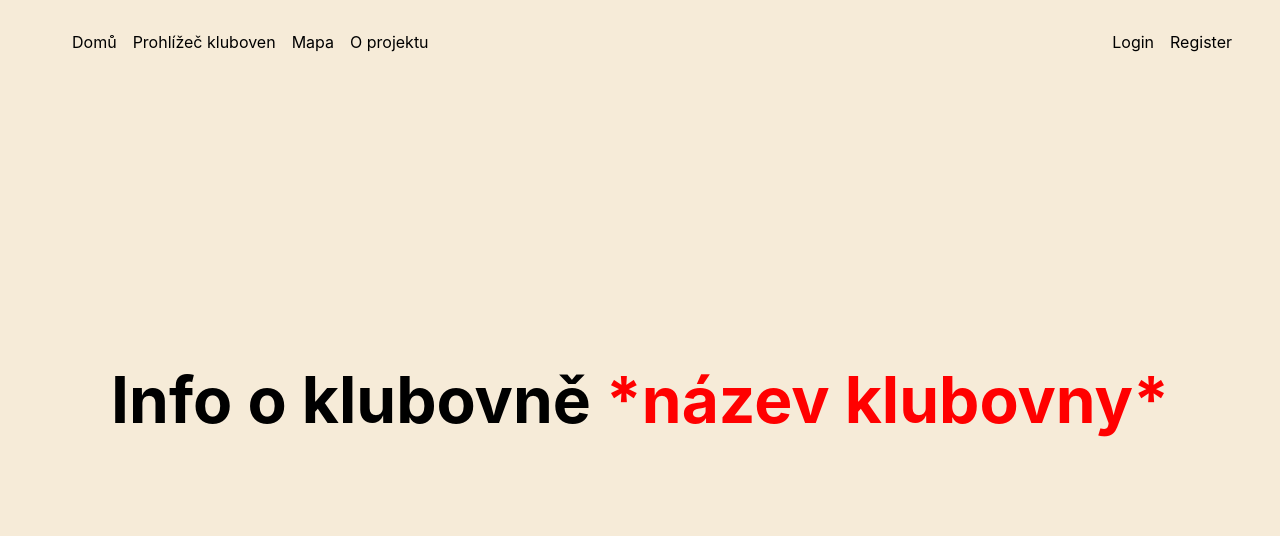
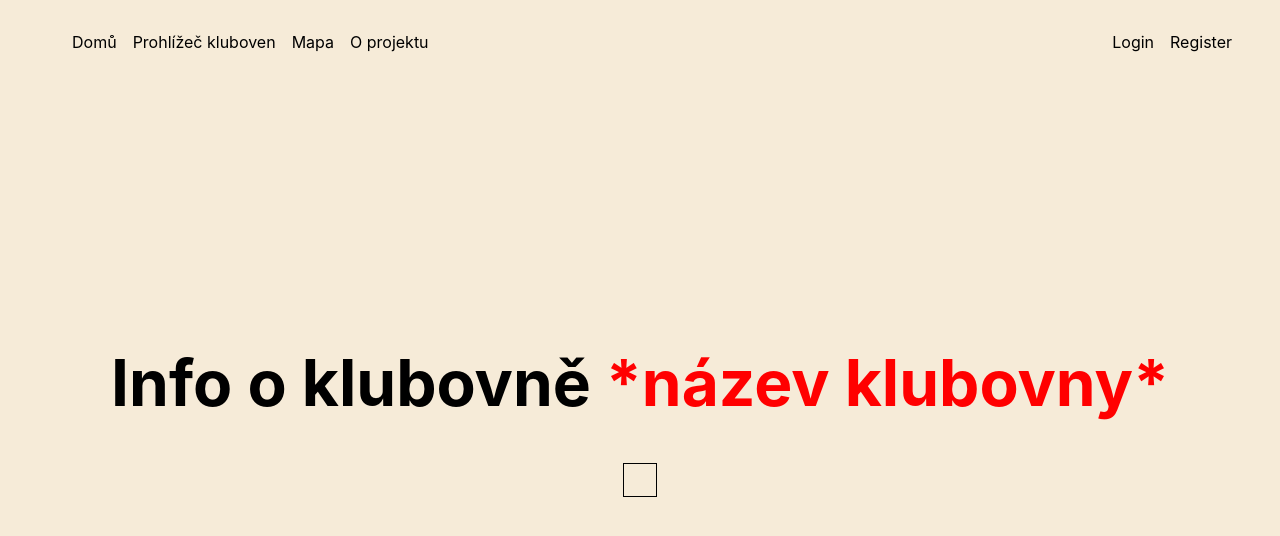
Before and after one commit to Yarynator/CP-Project, a Next.js app: page /detailKlubovny in a window 1280 px wide. Shown: the top 536 px of the page. Built offline with nearby package versions, Linux system fonts and the light colour scheme.

Commit message:
My unit update

```diff
--- /dev/null
+++ b/components/DetailKlubovny.tsx
@@ -0,0 +1,23 @@
+import { KlubovnaProp } from "../components/Klubovna";
+import styled from "styled-components";
+
+const Container = styled.div`
+    padding: 1rem;
+    border: solid 1px black;
+`;
+
+interface Props {
+    klubovna: KlubovnaProp;
+}
+
+const Stranka = () => {
+    return <>
+        <Container></Container>
+    </>;
+}
+
+export const DetailKlubovny : React.FC<Props> = (props) => {
+    return <>
+        <Stranka></Stranka>
+    </>;
+}
--- a/pages/detailKlubovny.tsx
+++ b/pages/detailKlubovny.tsx
@@ -1,6 +1,8 @@
 import { NextPage } from "next";
 import Head from "next/head";
 import styled from "styled-components";
+import { DetailKlubovny } from "../components/DetailKlubovny";
+import { KlubovnaProp } from "../components/Klubovna";
 import { Menu } from "../components/Menu";
 
 const Container = styled.div`
@@ -28,6 +30,30 @@ const Name = styled.span`
 `;
 
 const DetailKlubovnyPage : NextPage = () => {
+
+    const klubovna1 : KlubovnaProp = {
+        id: 0,
+        name: "Klubovna 1",
+        Description: [
+            {
+                id: 0,
+                name: "Popis",
+                text: "Lorem ipsum dolor sit amet consectetur, adipisicing elit. Culpa, obcaecati, temporibus, neque quas necessitatibus placeat minima molestiae a quis amet deserunt? Eligendi nesciunt ipsa labore asperiores consequatur ad sit ea."
+            },
+            {
+                id: 1,
+                name: "Web",
+                text: "klimovoudoli.cz"
+            },
+            {
+                id: 2,
+                name: "Adresa",
+                text: "Klímovo údolí 52, 530 02 Pardubice"
+            }
+        ]
+    }
+
+
     return <>
 
     <Container>
@@ -39,6 +65,7 @@ const DetailKlubovnyPage : NextPage = () => {
             <Menu />
 
             <Nadpis>Info o klubovně <Name>*název klubovny*</Name></Nadpis>
+            <DetailKlubovny klubovna={klubovna1} />
         </Obsah>
 
     </Container>
```
Also changed, not shown: 1 other file (tests, documents, lock files or other folders).
